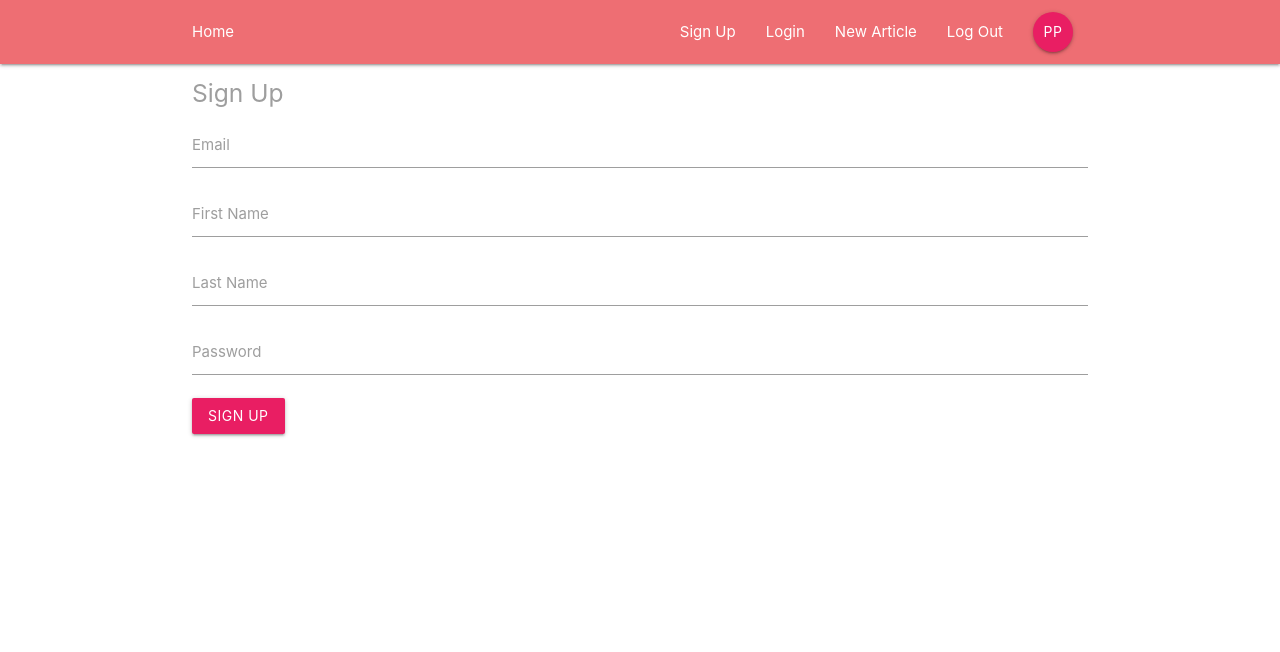
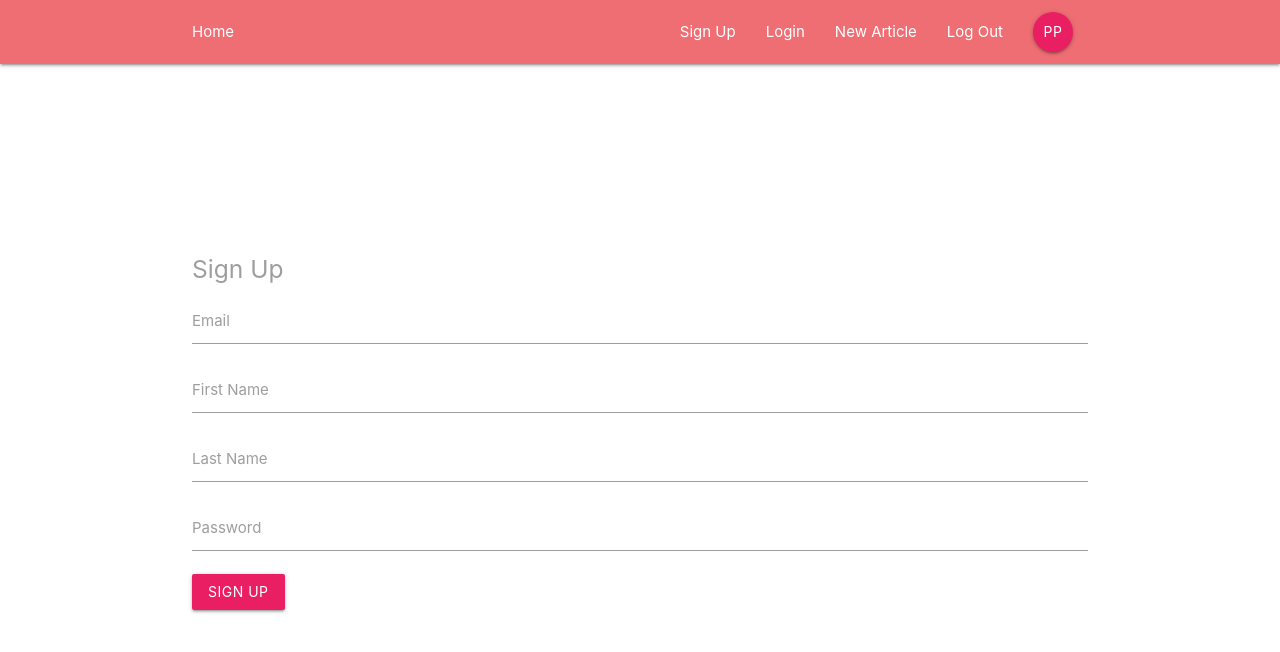
Before and after one commit to PetroPopyk/react-blog, a React (Create React App) app: page /sign-up in a window 1280 px wide. Shown: the top 652 px of the page. Built offline with nearby package versions, Linux system fonts and the light colour scheme.

Commit message:
basic styles added.

```diff
--- a/src/index.css
+++ b/src/index.css
@@ -1,13 +1,19 @@
+html, body, #root, #root>div {
+  height: 100%
+}
+
 body {
   margin: 0;
-  font-family: -apple-system, BlinkMacSystemFont, 'Segoe UI', 'Roboto', 'Oxygen',
-    'Ubuntu', 'Cantarell', 'Fira Sans', 'Droid Sans', 'Helvetica Neue',
-    sans-serif;
-  -webkit-font-smoothing: antialiased;
-  -moz-osx-font-smoothing: grayscale;
 }
 
-code {
-  font-family: source-code-pro, Menlo, Monaco, Consolas, 'Courier New',
-    monospace;
+input[type=text]:not(.browser-default):focus:not([readonly]),
+input[type=email]:not(.browser-default):focus:not([readonly]),
+input[type=password]:not(.browser-default):focus:not([readonly]),
+textarea.materialize-textarea:focus:not([readonly]){
+  border-color: #ec407a;
+  box-shadow: none;
 }
+
+form {
+  width: 100%;
+}
--- /dev/null
+++ b/src/main/auth/Auth.module.css
@@ -0,0 +1,5 @@
+.form {
+  height: calc(100% - 64px);
+  display: flex;
+  align-items: center;
+}
--- a/src/main/auth/SignUpPage.js
+++ b/src/main/auth/SignUpPage.js
@@ -1,4 +1,5 @@
 import React, { Component } from 'react';
+import styles from './Auth.module.css';
 
 export class SignUpPage extends Component {
   state = {
@@ -21,7 +22,7 @@ export class SignUpPage extends Component {
 
   render() {
     return (
-        <div className="container">
+        <div className={`container ${styles.form}`}>
           <form onSubmit={this.handleSubmit} className="white">
             <h5 className="grey-text">Sign Up</h5>
             <div className="input-field">
--- a/src/main/auth/SignedInPage.js
+++ b/src/main/auth/SignedInPage.js
@@ -1,4 +1,5 @@
 import React, { Component } from 'react';
+import styles from './Auth.module.css';
 
 export class SignedInPage extends Component {
   state = {
@@ -19,7 +20,7 @@ export class SignedInPage extends Component {
 
   render() {
     return (
-        <div className="container">
+        <div className={`container ${styles.form}`}>
           <form onSubmit={this.handleSubmit} className="white">
             <h5 className="grey-text">Sign In</h5>
             <div className="input-field">
--- a/src/main/blog/AddArticle.js
+++ b/src/main/blog/AddArticle.js
@@ -1,4 +1,5 @@
 import React, { Component } from 'react';
+import styles from '../auth/Auth.module.css';
 
 export class AddArticle extends Component {
   state = {
@@ -19,7 +20,7 @@ export class AddArticle extends Component {
 
   render() {
     return (
-        <div className="container">
+        <div className={`container ${styles.form}`}>
           <form onSubmit={this.handleSubmit} className="white">
             <h5 className="grey-text">Post new article</h5>
             <div className="input-field">
--- a/src/main/shared/Navbar.js
+++ b/src/main/shared/Navbar.js
@@ -7,7 +7,7 @@ const Navbar = () => {
   return (
       <nav className="nav-wrapper">
         <div className="container">
-          <Link to={'/home'}>Home</Link>
+          <Link to={'/'}>Home</Link>
           <SignedIn/>
           <SignedOut/>
         </div>
--- a/src/main/shared/SignedIn.js
+++ b/src/main/shared/SignedIn.js
@@ -4,7 +4,7 @@ import { NavLink } from 'react-router-dom';
 const SignedIn = () => {
   return (
       <ul className="right">
-        <li><NavLink to={'/'}>New Article</NavLink></li>
+        <li><NavLink to={'/add-article'}>New Article</NavLink></li>
         <li><NavLink to={'/'}>Log Out</NavLink></li>
         <li><NavLink to={'/'} className='btn btn-floating pink'>PP</NavLink></li>
       </ul>
--- a/src/main/shared/SignedOut.js
+++ b/src/main/shared/SignedOut.js
@@ -4,8 +4,8 @@ import { NavLink } from 'react-router-dom';
 const SignedOut = () => {
   return (
       <ul className="right">
-        <li><NavLink to={'/'}>Sign Up</NavLink></li>
-        <li><NavLink to={'/'}>Login</NavLink></li>
+        <li><NavLink to={'/sign-up'}>Sign Up</NavLink></li>
+        <li><NavLink to={'/sign-in'}>Login</NavLink></li>
       </ul>
   );
 };
```
